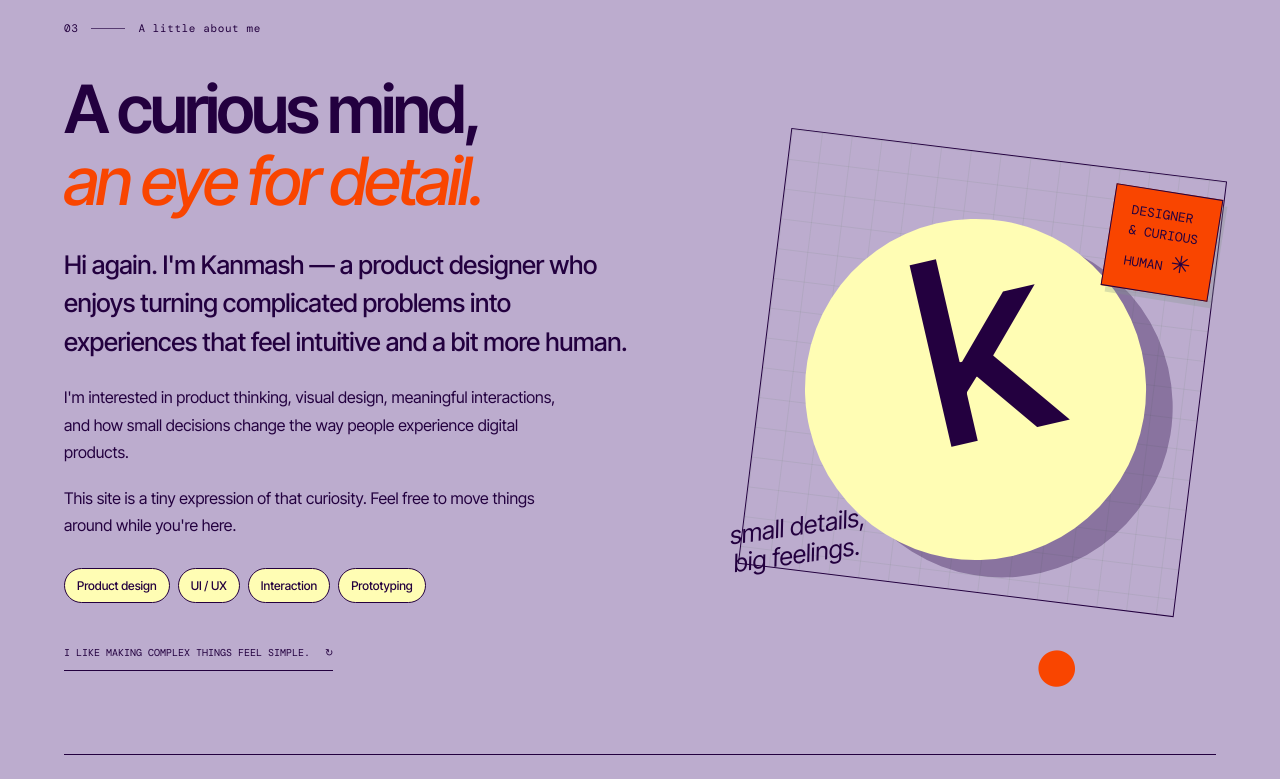
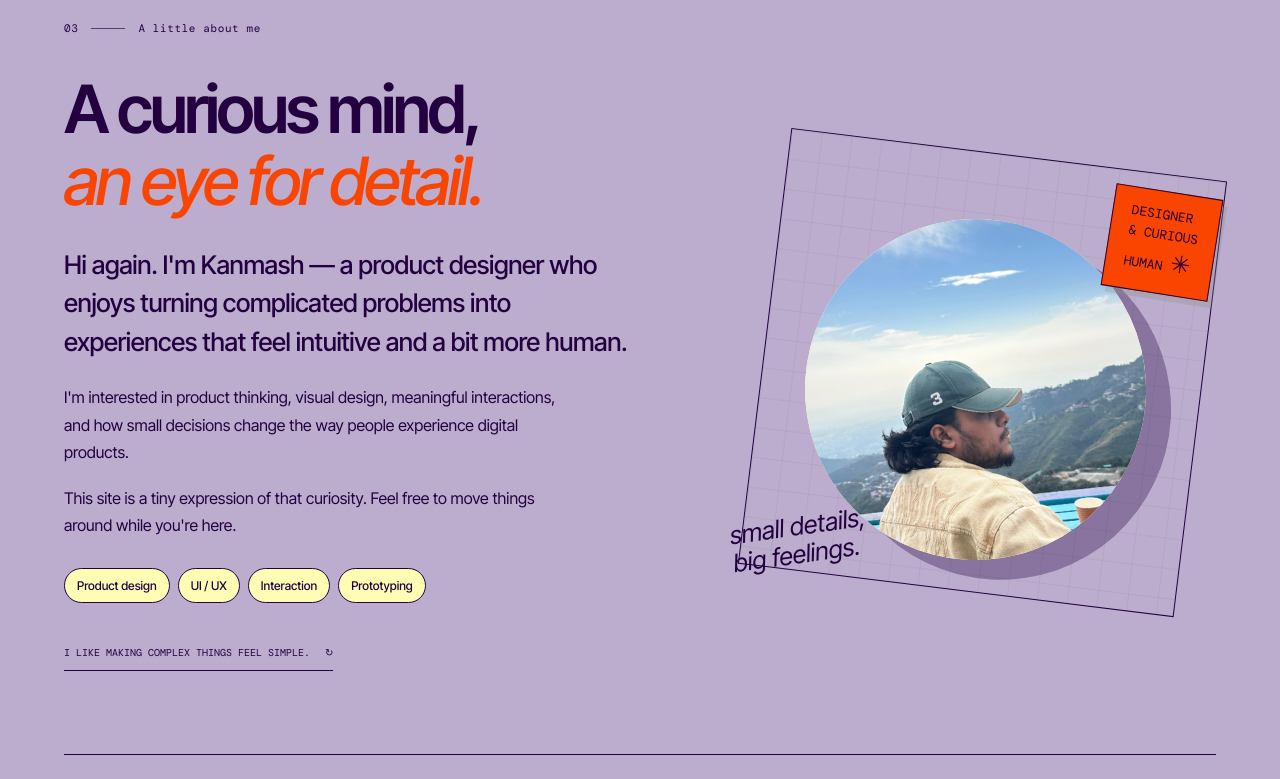
Before and after one commit to kanmash141-debug/kanmash141-debug.github.io, a plain HTML site: page index.html in a window 1280 px wide. Shown: the part 5680-6459 px from the top of the page. Drawn offline with nearby package versions, Linux system fonts and the light colour scheme; animation ran at ten frames a second.

Commit message:
Replace About K badge with crisp original portrait photo

```diff
--- a/index.html
+++ b/index.html
@@ -12,7 +12,7 @@
 <link rel="preconnect" href="https://fonts.googleapis.com">
 <link rel="preconnect" href="https://fonts.gstatic.com" crossorigin>
 <link rel="stylesheet" href="./style.css?v=5">
-<link rel="stylesheet" href="./theme.css?v=1">
+<link rel="stylesheet" href="./theme.css?v=2">
 <script defer src="./script.js?v=3"></script>
 <script defer src="./motion.js?v=1"></script>
 </head>
@@ -145,7 +145,7 @@
   <div class="section-index reveal">03 <span class="rule"></span> A little about me</div>
   <div class="about-content">
     <div class="about-text reveal"><h2 id="aboutTitle">A curious mind,<br><em>an eye for detail.</em></h2><p class="large">Hi again. I'm Kanmash — a product designer who enjoys turning complicated problems into experiences that feel intuitive and a bit more human.</p><p>I'm interested in product thinking, visual design, meaningful interactions, and how small decisions change the way people experience digital products.</p><p>This site is a tiny expression of that curiosity. Feel free to move things around while you're here.</p><div class="skill-chips"><span>Product design</span><span>UI / UX</span><span>Interaction</span><span>Prototyping</span></div><button type="button" class="thought-btn" id="swapThought"><span id="thought">I LIKE MAKING COMPLEX THINGS FEEL SIMPLE.</span> <span aria-hidden="true">↻</span></button></div>
-    <div class="about-object reveal" aria-hidden="true"><div class="about-grid"></div><span class="about-disc">k<span>.</span></span><div class="about-label">DESIGNER<br>& CURIOUS<br>HUMAN <span>✳</span></div><div class="about-quote">small details,<br>big feelings.</div></div>
+    <div class="about-object reveal" aria-hidden="true"><div class="about-grid"></div><div class="about-disc about-disc--photo"><img src="./assets/kanmash-about-hd.webp?v=1" alt="Kanmash at a mountain viewpoint, wearing a green cap and a cream jacket" width="960" height="1280" loading="lazy" decoding="async"></div><div class="about-label">DESIGNER<br>& CURIOUS<br>HUMAN <span>✳</span></div><div class="about-quote">small details,<br>big feelings.</div></div>
   </div>
   <div class="about-footer reveal"><div><span>01 / WHAT I DO</span><b>Product & UI/UX design</b></div><div><span>02 / WHERE</span><b>India</b></div><div><span>03 / KEEP IN TOUCH</span><b><a href="mailto:pkanmash@gmail.com">pkanmash@gmail.com ↗</a></b></div></div>
 </section>
--- a/theme.css
+++ b/theme.css
@@ -292,3 +292,52 @@ dialog::backdrop {background:#0B001BCC;}
   .lab-panel {border-top-color:var(--indigo);}
 }
 /* Motion toggle + system reduced-motion rules remain defined in style.css. */
+
+
+/* About portrait: replace oversized K with original, high-resolution 960x1280 photo. */
+.about-object {
+  width:100%;
+  max-width:490px;
+  aspect-ratio:1;
+  position:relative;
+  margin:auto;
+  isolation:isolate;
+}
+.about-disc.about-disc--photo {
+  position:absolute;
+  top:17%;
+  left:12%;
+  width:73%;
+  height:73%;
+  border-radius:50%;
+  overflow:hidden;
+  display:block;
+  background:#FFFDB4;
+  color:transparent;
+  border:0;
+  box-shadow:22px 23px 0 #23003F55;
+  transform:rotate(-8deg);
+  font-size:0;
+  line-height:0;
+  aspect-ratio:1/1;
+}
+.about-disc--photo img {
+  display:block;
+  width:100%;
+  height:100%;
+  max-width:none;
+  object-fit:cover;
+  object-position:50% 53%;
+  filter:none;
+  image-rendering:auto;
+  transform:none;
+}
+.about-disc--photo > span {display:none;}
+@media (max-width:700px) {
+  .about-disc.about-disc--photo {
+    top:15%;
+    left:11%;
+    width:76%;
+    height:76%;
+  }
+}
```
Also changed, not shown: assets/kanmash-about-hd.webp (added).
